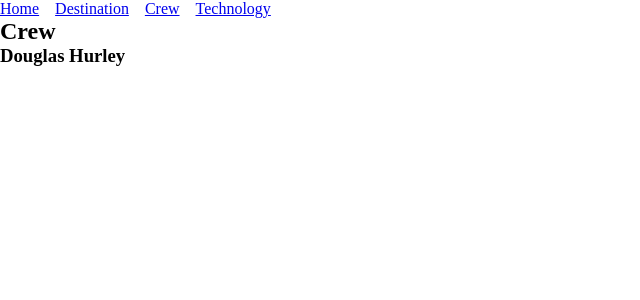
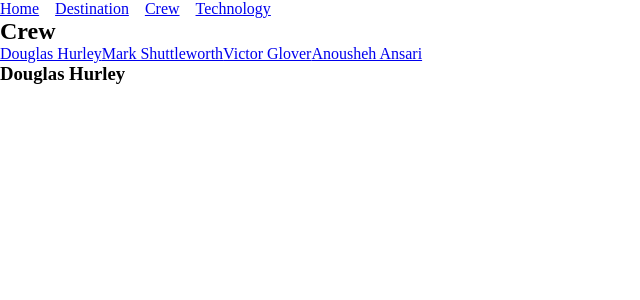
Before and after one commit to KorneyChervonenko/space-tourism, a React (Vite) app: page /crew/douglas-hurley in a window 1280 px wide. Shown: the top 300 px of the page, without its empty margins (0-640 px from the left). Built offline with nearby package versions, Linux system fonts and the light colour scheme.

Commit message:
3 NavMenu

```diff
--- a/src/App.jsx
+++ b/src/App.jsx
@@ -1,4 +1,4 @@
-// todo Destination=> Destinations ?
+// todo PlanetNav, MemberNav, TechNav => UniNav
 
 import { BrowserRouter, Navigate, Route, Routes } from 'react-router-dom';
 import { useEffect, useState } from 'react';
@@ -52,10 +52,9 @@ export default function App() {
 			<BrowserRouter>
 				<PageNav />
 				<Routes>
-					{/* <Route index element={<Home />} /> */}
 					<Route index element={<Navigate replace to="home" />} />
 					<Route path="home" element={<Home />} />
-					<Route path="destination" element={<Destination />}>
+					<Route path="destination" element={<Destination planets={planets} />}>
 						<Route index element={<Navigate replace to={planets.at(0).url} />} />
 						{planets.map((p) => (
 							<Route key={p.url} path={p.url} element={<Planet planet={p} />} />
@@ -70,7 +69,7 @@ export default function App() {
 							</>
 						)} */}
 					</Route>
-					<Route path="crew" element={<Crew />}>
+					<Route path="crew" element={<Crew members={members} />}>
 						<Route index element={<Navigate replace to={members.at(0).url} />} />
 						{members.map((m) => (
 							<Route key={m.url} path={m.url} element={<Member member={m} />} />
@@ -81,8 +80,7 @@ export default function App() {
 						<Route path="victor-glover" element={<Member memberName="Mark Shuttleworth" />} />
 						<Route path="anousheh-ansari" element={<Member memberName="Anousheh Ansari" />} /> */}
 					</Route>
-
-					<Route path="technology" element={<Technology />}>
+					<Route path="technology" element={<Technology devices={devices} />}>
 						<Route index element={<Navigate replace to={devices.at(0).url} />} />
 						{devices.map((d) => (
 							<Route key={d.url} path={d.url} element={<Device device={d} />} />
--- /dev/null
+++ b/src/components/Device/DeviceNav.jsx
@@ -0,0 +1,22 @@
+import { NavLink } from 'react-router-dom';
+import PropTypes from 'prop-types';
+import styles from './DeviceNav.module.scss';
+
+DeviceNav.propTypes = {
+	devices: PropTypes.arrayOf(PropTypes.object),
+};
+
+export default function DeviceNav({ devices }) {
+	return (
+		<nav>
+			<h2 className="visually-hidden">Device Navigation</h2>
+			<menu className={styles.deviceMenu}>
+				{devices.map((device) => (
+					<li key={device.url}>
+						<NavLink to={device.url}>{device.name}</NavLink>
+					</li>
+				))}
+			</menu>
+		</nav>
+	);
+}
--- /dev/null
+++ b/src/components/Device/DeviceNav.module.scss
@@ -0,0 +1,4 @@
+.deviceMenu {
+	display: flex;
+	flex-direction: row;
+}
--- /dev/null
+++ b/src/components/Member/MemberNav.jsx
@@ -0,0 +1,22 @@
+import { NavLink } from 'react-router-dom';
+import PropTypes from 'prop-types';
+import styles from './MemberNav.module.scss';
+
+MemberNav.propTypes = {
+	members: PropTypes.arrayOf(PropTypes.object),
+};
+
+export default function MemberNav({ members }) {
+	return (
+		<nav>
+			<h2 className="visually-hidden">Member Navigation</h2>
+			<menu className={styles.memberMenu}>
+				{members.map((member) => (
+					<li key={member.url}>
+						<NavLink to={member.url}>{member.name}</NavLink>
+					</li>
+				))}
+			</menu>
+		</nav>
+	);
+}
--- /dev/null
+++ b/src/components/Member/MemberNav.module.scss
@@ -0,0 +1,4 @@
+.memberMenu {
+	display: flex;
+	flex-direction: row;
+}
--- /dev/null
+++ b/src/components/Planet/PlanetNav.jsx
@@ -0,0 +1,22 @@
+import { NavLink } from 'react-router-dom';
+import PropTypes from 'prop-types';
+import styles from './PlanetNav.module.scss';
+
+PlanetNav.propTypes = {
+	planets: PropTypes.arrayOf(PropTypes.object),
+};
+
+export default function PlanetNav({ planets }) {
+	return (
+		<nav>
+			<h2 className="visually-hidden">Planet Navigation</h2>
+			<menu className={styles.planetMenu}>
+				{planets.map((planet) => (
+					<li key={planet.url}>
+						<NavLink to={planet.url}>{planet.name}</NavLink>
+					</li>
+				))}
+			</menu>
+		</nav>
+	);
+}
--- /dev/null
+++ b/src/components/Planet/PlanetNav.module.scss
@@ -0,0 +1,4 @@
+.planetMenu {
+	display: flex;
+	flex-direction: row;
+}
--- a/src/pages/Crew/Crew.jsx
+++ b/src/pages/Crew/Crew.jsx
@@ -1,9 +1,12 @@
 import { Outlet } from 'react-router-dom';
+import MemberNav from '../../components/Member/MemberNav';
 
-export default function Crew() {
+// eslint-disable-next-line react/prop-types
+export default function Crew({ members }) {
 	return (
 		<section>
 			<h2>Crew</h2>
+			<MemberNav members={members} />
 			<Outlet />
 		</section>
 	);
--- a/src/pages/Destination/Destination.jsx
+++ b/src/pages/Destination/Destination.jsx
@@ -1,9 +1,12 @@
 import { Outlet } from 'react-router-dom';
+import PlanetNav from '../../components/Planet/PlanetNav';
 
-export default function Destinations() {
+// eslint-disable-next-line react/prop-types
+export default function Destinations({ planets }) {
 	return (
 		<section>
 			<h2>Destinations</h2>
+			<PlanetNav planets={planets} />
 			<Outlet />
 		</section>
 	);
--- a/src/pages/Technology/Technology.jsx
+++ b/src/pages/Technology/Technology.jsx
@@ -1,8 +1,12 @@
 import { Outlet } from 'react-router-dom';
-export default function Technology() {
+import DeviceNav from '../../components/Device/DeviceNav';
+
+// eslint-disable-next-line react/prop-types
+export default function Technology({ devices }) {
 	return (
 		<section>
 			<h2>Technology</h2>
+			<DeviceNav devices={devices} />
 			<Outlet />
 		</section>
 	);
```
